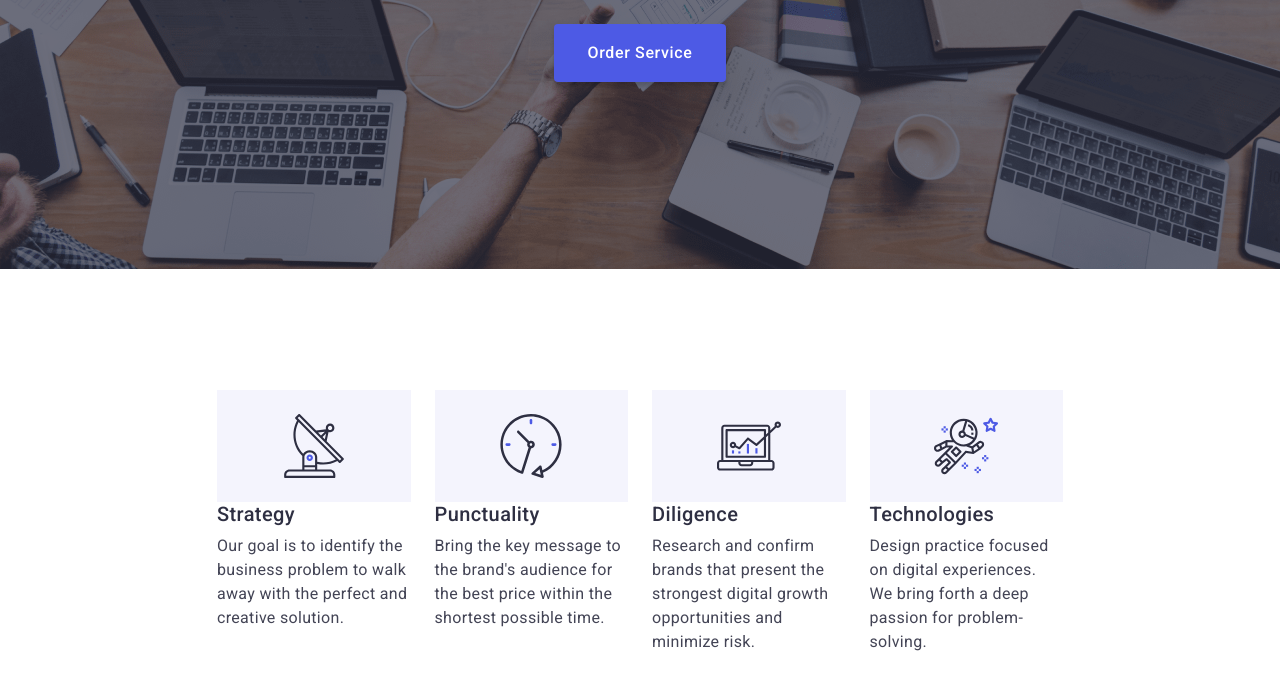
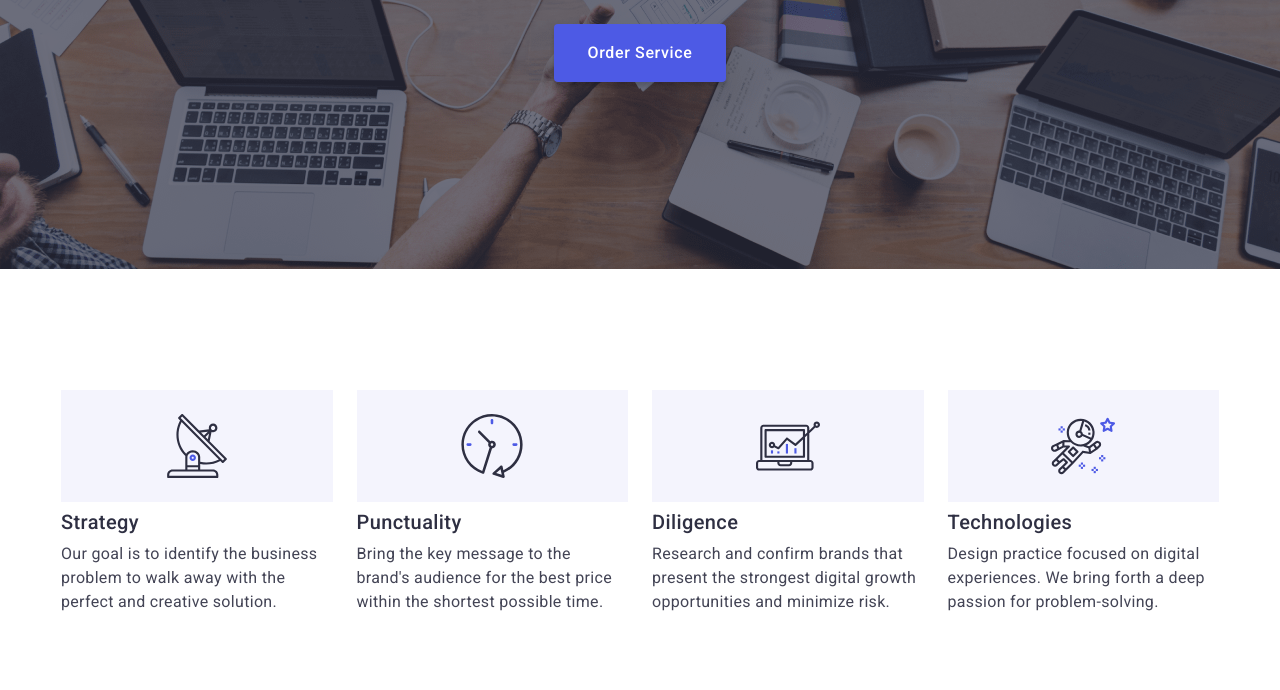
Before and after one commit to OleksiiMinnikov/mobversia, a plain HTML site: page index.html in a window 1280 px wide. Shown: the part 332-1022 px from the top of the page. Drawn offline with nearby package versions, Linux system fonts and the light colour scheme.

Commit message:
end sect 2

```diff
--- a/css/media.css
+++ b/css/media.css
@@ -96,8 +96,9 @@
 
     .strategy-container {
     width: 1158px;
-    padding-left: 156px;
-    padding-right: 156px;
+    padding-left: 0;
+    padding-right: 0;
+    margin: 0;
     }
 
     .stratrgy-li {
@@ -114,6 +115,7 @@
     font-weight: 500;
     font-size: 20px;
     line-height: 1.2;
+    margin-top: 8px
     }
 
     .strategy-txt {
```
